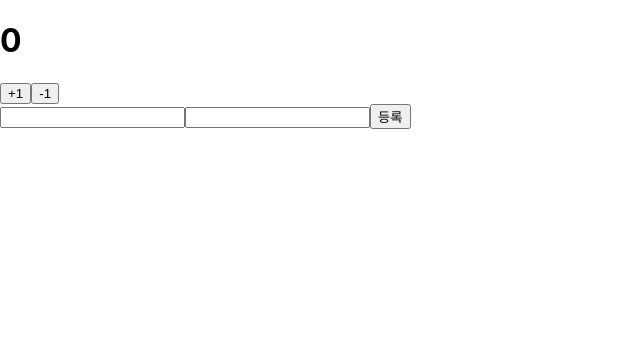
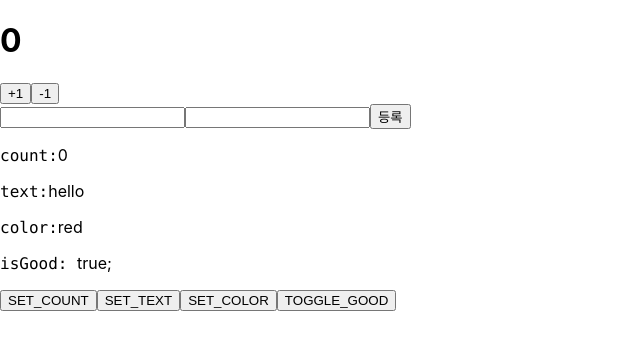
Before and after one commit to soo777/react_study, a React (Create React App) app in the folder redux_study/: page / in a window 1280 px wide. Shown: the top 350 px of the page, without its empty margins (0-640 px from the left). Built offline with nearby package versions, Linux system fonts and the light colour scheme; the HTML template or start-up script is replaced by a standard one.

Commit message:
typescript - useReducer, useRef

```diff
--- a/redux_study/src/App.tsx
+++ b/redux_study/src/App.tsx
@@ -6,6 +6,7 @@
 import Average from "./hooks/Average";
 import Counter1 from "./components/Counter1";
 import MyForm from "./components/MyForm";
+import ReducerSample from "./components/ReducerSample";
 
 function App() {
   const onSubmit = (form: { name: string; description: string }) => {
@@ -21,6 +22,7 @@
 
         <Counter1/>
         <MyForm onSubmit={onSubmit}/>
+        <ReducerSample/>
       </>
 
   )
--- a/redux_study/src/components/Counter1.tsx
+++ b/redux_study/src/components/Counter1.tsx
@@ -1,9 +1,22 @@
-import React, { useState } from "react";
+import React, { useReducer, useState } from "react";
+
+type Action = { type: "INCREASE" } | { type: "DECREASE" };
+
+function reducer (state: number, action: Action): number {
+  switch (action.type) {
+    case "INCREASE":
+      return state + 1;
+    case "DECREASE":
+      return state - 1;
+    default:
+      throw new Error('Unhandled action')
+  }
+}
 
 function Counter1 () {
-  const [count, setCount] = useState<number>(0);
-  const onIncrease = () => setCount(count + 1);
-  const onDecrease = () => setCount(count - 1);
+  const [count, dispatch] = useReducer(reducer, 0);
+  const onIncrease = () => dispatch({type: 'INCREASE'});
+  const onDecrease = () => dispatch({type: 'DECREASE'});
 
   return(
     <div>
--- a/redux_study/src/components/MyForm.tsx
+++ b/redux_study/src/components/MyForm.tsx
@@ -1,10 +1,12 @@
-import React, { useState } from "react";
+import React, { useRef, useState } from "react";
 
 type MyFormProps = {
   onSubmit: (form: { name: string; description: string }) => void;
 };
 
 function MyForm ({ onSubmit }: MyFormProps) {
+  const inputRef = useRef<HTMLInputElement>(null);
+
   const [form, setForm] = useState({
     name: "",
     description: "",
@@ -27,11 +29,15 @@
       name:'',
       description: '',
     })
+    if(!inputRef.current){
+      return;
+    }
+    inputRef.current.focus();
   };
 
   return (
     <form onSubmit={handleSubmit}>
-      <input name="name" value={name} onChange={onChange}/>
+      <input name="name" value={name} onChange={onChange} ref={inputRef}/>
       <input name="description" value={description} onChange={onChange}/>
       <button type="submit">등록</button>
     </form>
--- /dev/null
+++ b/redux_study/src/components/ReducerSample.tsx
@@ -0,0 +1,82 @@
+import React, { useReducer } from "react";
+
+type Color = "red" | "orange" | "yellow";
+
+type State = {
+  count: number;
+  text: string;
+  color: Color;
+  isGood: boolean;
+};
+
+type Action =
+  | { type: 'SET_COUNT'; count: number }
+  | { type: 'SET_TEXT'; text: string }
+  | { type: 'SET_COLOR'; color: Color }
+  | { type: 'TOGGLE_GOOD' };
+
+function reducer (state: State, action: Action): State {
+  switch (action.type) {
+    case "SET_COUNT":
+      return {
+        ...state,
+        count: action.count,
+      };
+    case "SET_TEXT":
+      return {
+        ...state,
+        text: action.text,
+      };
+    case "SET_COLOR":
+      return {
+        ...state,
+        color: action.color,
+      };
+    case "TOGGLE_GOOD":
+      return {
+        ...state,
+        isGood: !state.isGood,
+      };
+    default:
+      throw new Error("Unhandled action");
+  }
+}
+
+function ReducerSample () {
+  const [state, dispatch] = useReducer(reducer, {
+    count: 0,
+    text: "hello",
+    color: "red",
+    isGood: true,
+  });
+
+  const setCount = () => dispatch({ type: "SET_COUNT", count: 5 });
+  const setText = () => dispatch({ type: "SET_TEXT", text: "bye" });
+  const setColor = () => dispatch({ type: "SET_COLOR", color: "orange" });
+  const toggleGood = () => dispatch({ type: "TOGGLE_GOOD" });
+
+  return (
+    <div>
+      <p>
+        <code>count:</code>{state.count}
+      </p>
+      <p>
+        <code>text:</code>{state.text}
+      </p>
+      <p>
+        <code>color:</code>{state.color}
+      </p>
+      <p>
+        <code>isGood: </code> {state.isGood ? "true" : "false"};
+      </p>
+      <div>
+        <button onClick={setCount}>SET_COUNT</button>
+        <button onClick={setText}>SET_TEXT</button>
+        <button onClick={setColor}>SET_COLOR</button>
+        <button onClick={toggleGood}>TOGGLE_GOOD</button>
+      </div>
+    </div>
+  );
+}
+
+export default ReducerSample;
```
Also changed, not shown: 1 other file (tests, documents, lock files or other folders).
